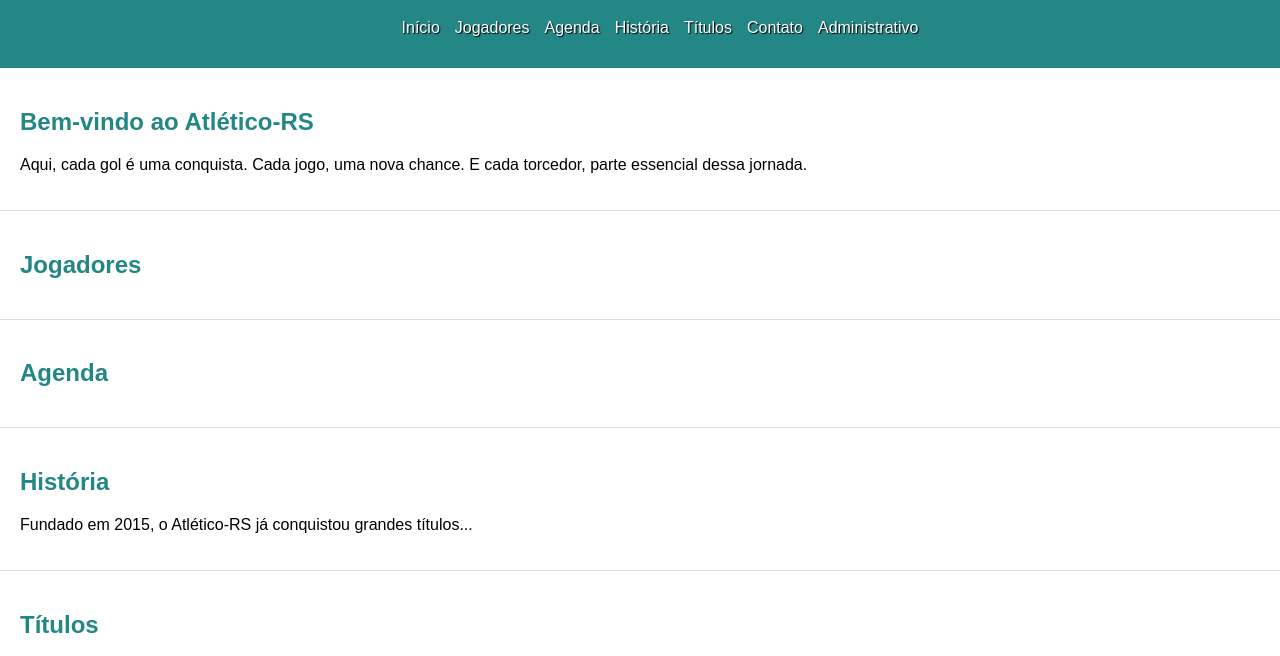
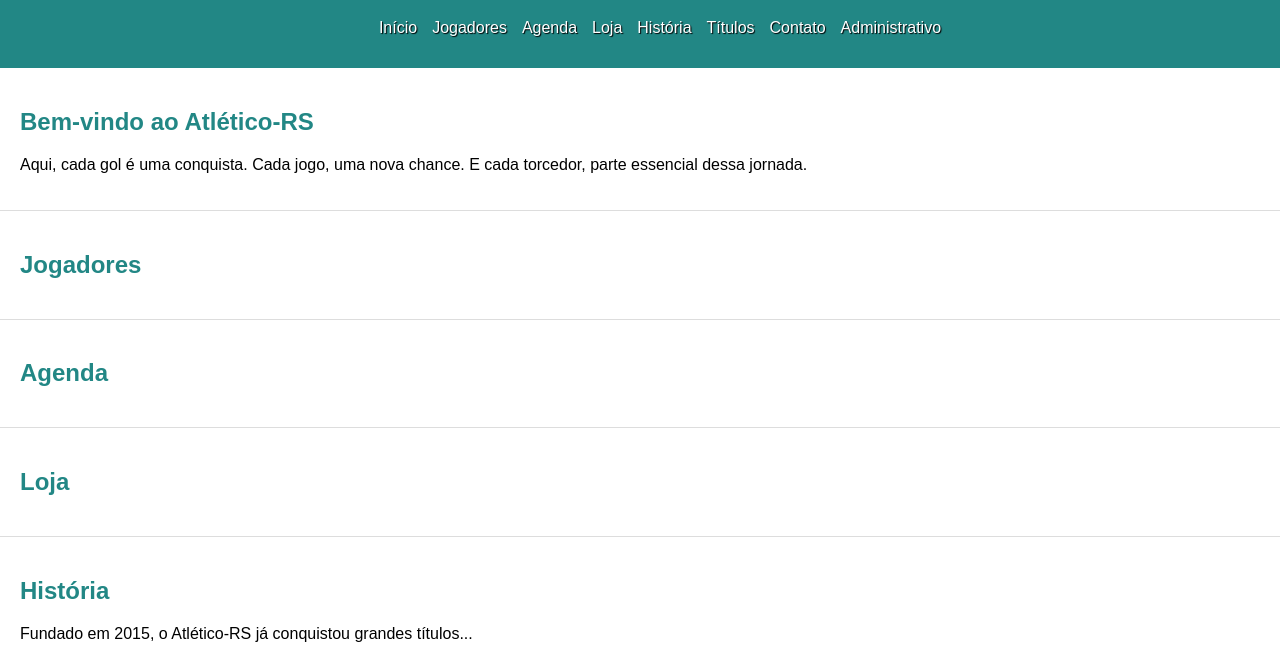
Before and after one commit to renansnog/atletico_rs, a plain HTML site: page static/index.html in a window 1280 px wide. Shown: the part 76-732 px from the top of the page. Drawn offline with Linux system fonts and the light colour scheme.

Commit message:
Salvando imagens de fundo e simbolo do clube. Também, criando a aba de menu Loja para compras virtuais

```diff
--- a/static/index.html
+++ b/static/index.html
@@ -15,6 +15,7 @@
           <li><a href="#home">Início</a></li>
           <li><a href="#jogadores">Jogadores</a></li>
           <li><a href="#agenda">Agenda</a></li>
+          <li><a href="#loja">Loja</a></li>
           <li><a href="#historia">História</a></li>
           <li><a href="#titulos">Títulos</a></li>
           <li><a href="#contato">Contato</a></li>
@@ -41,6 +42,11 @@
     <section id="agenda">
       <h2>Agenda</h2>
       <div id="listaAgenda"></div>
+    </section>
+
+    <!-- Loja -->
+    <section id="loja">
+      <h2>Loja</h2>
     </section>
 
     <!-- História -->
```
Also changed, not shown: static/img/players/simbolo_atletico_rs.png (added), 1 other file.
